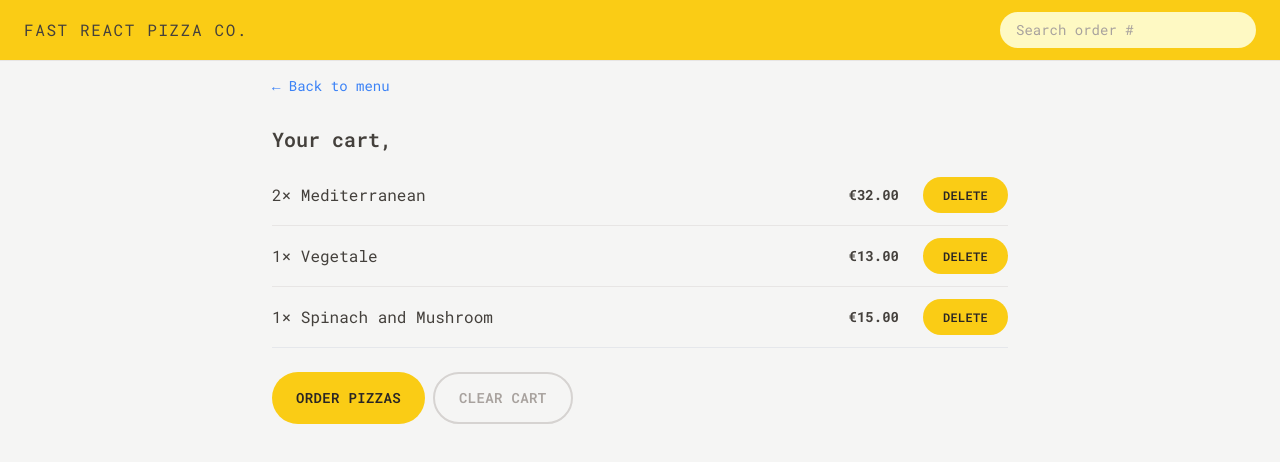
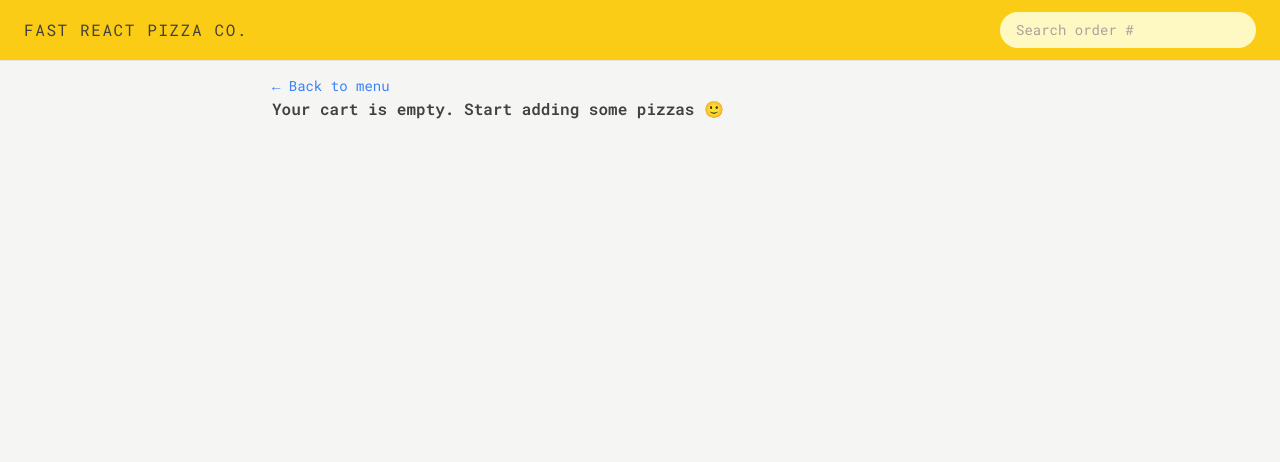
Before and after one commit to cbhuber17/fast-react-pizza-co, a React (Vite) app: page /cart in a window 1280 px wide. Shown: the top 462 px of the page. Built offline with nearby package versions, Linux system fonts and the light colour scheme.

Commit message:
feat: building cart page and clearing cart.

```diff
--- a/src/features/cart/Cart.jsx
+++ b/src/features/cart/Cart.jsx
@@ -1,36 +1,16 @@
-import { useSelector } from "react-redux";
+import { useDispatch, useSelector } from "react-redux";
 import LinkButton from "./../../ui/LinkButton";
 import Button from "./../../ui/Button";
 import CartItem from "./CartItem";
-
-const fakeCart = [
-  {
-    pizzaId: 12,
-    name: "Mediterranean",
-    quantity: 2,
-    unitPrice: 16,
-    totalPrice: 32,
-  },
-  {
-    pizzaId: 6,
-    name: "Vegetale",
-    quantity: 1,
-    unitPrice: 13,
-    totalPrice: 13,
-  },
-  {
-    pizzaId: 11,
-    name: "Spinach and Mushroom",
-    quantity: 1,
-    unitPrice: 15,
-    totalPrice: 15,
-  },
-];
+import EmptyCart from "./EmptyCart";
+import { clearCart, getCart } from "./cartSlice";
 
 function Cart() {
   const username = useSelector((state) => state.user.username);
-  console.log(username);
-  const cart = fakeCart;
+  const cart = useSelector(getCart);
+  const dispatch = useDispatch();
+
+  if (!cart.length) return <EmptyCart />;
 
   return (
     <div className="px-4 py-3">
@@ -48,7 +28,9 @@
         <Button to="/order/new" type="primary">
           Order pizzas
         </Button>
-        <Button type="secondary">Clear cart</Button>
+        <Button type="secondary" onClick={() => dispatch(clearCart())}>
+          Clear cart
+        </Button>
       </div>
     </div>
   );
--- a/src/features/cart/EmptyCart.jsx
+++ b/src/features/cart/EmptyCart.jsx
@@ -1,11 +1,13 @@
-import { Link } from 'react-router-dom';
+import LinkButton from "../../ui/LinkButton";
 
 function EmptyCart() {
   return (
-    <div>
-      <Link to="/menu">&larr; Back to menu</Link>
+    <div className="px-4 py-3">
+      <LinkButton to="/menu">&larr; Back to menu</LinkButton>
 
-      <p>Your cart is still empty. Start adding some pizzas :)</p>
+      <p className="font-semibold">
+        Your cart is empty. Start adding some pizzas 🙂
+      </p>
     </div>
   );
 }
```
